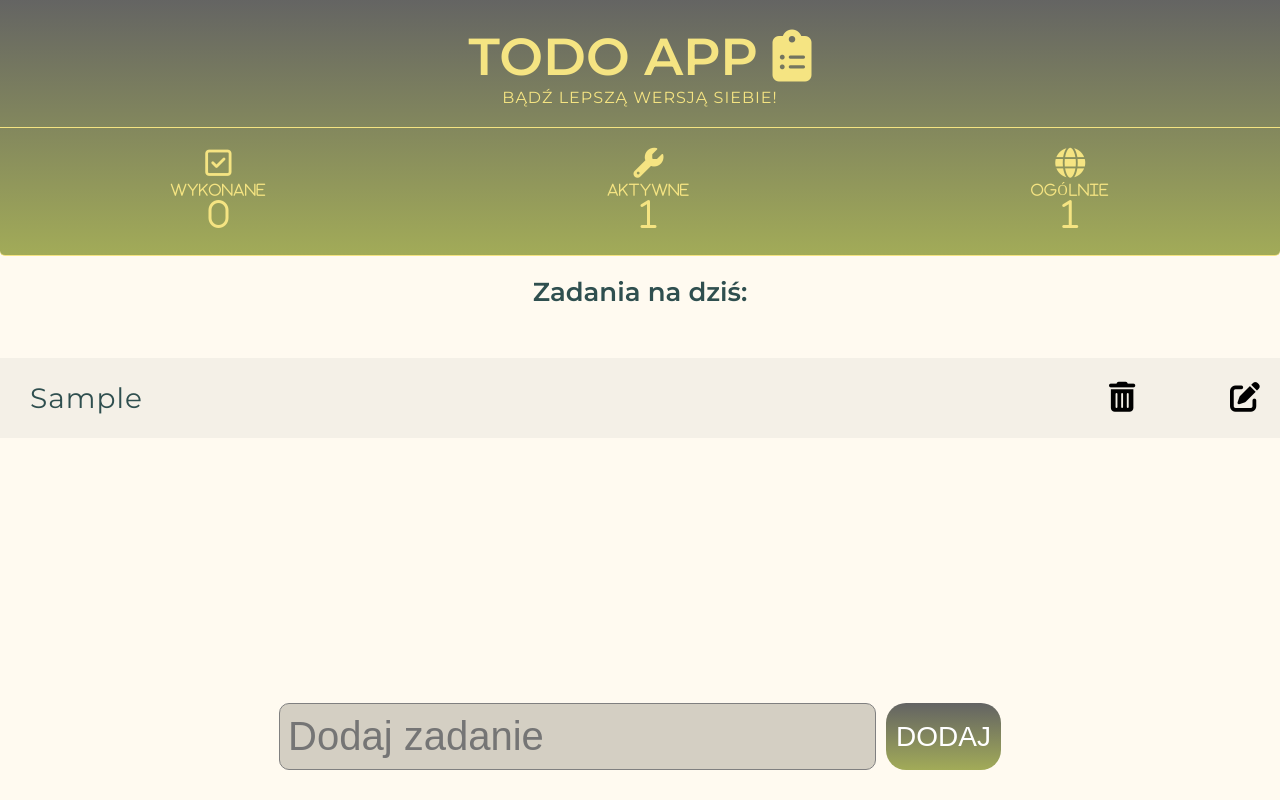
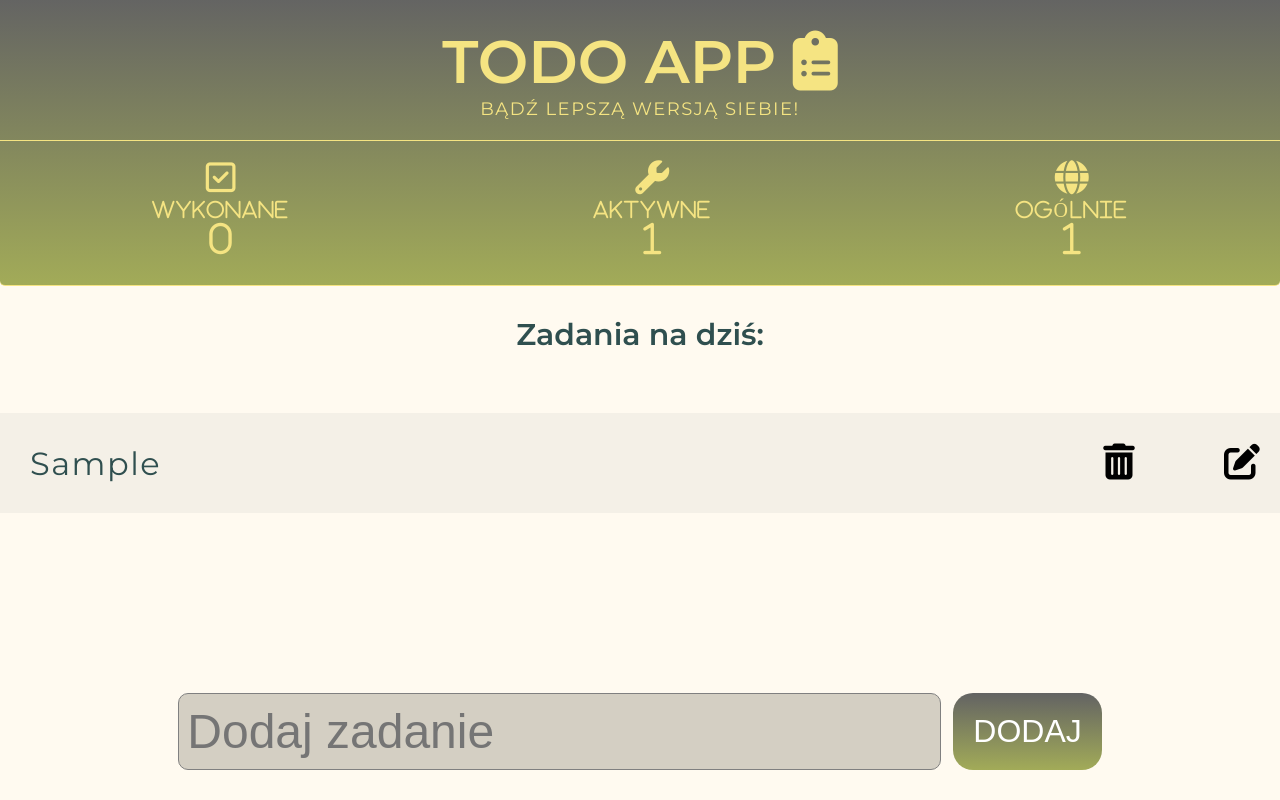
Before and after one commit to planetoida90210/To-Do-App, a React (Create React App) app: page / in a window 1280 px wide. Both pictures are taken after typing "Sample" into the empty fields and a click on the button "DODAJ". Built offline with nearby package versions, Linux system fonts and the light colour scheme.

Commit message:
adding css to ipad pro resolution

```diff
--- a/src/App.css
+++ b/src/App.css
@@ -304,9 +304,81 @@ body {
   /* adding button */
 
   .app-form-button {
-    border-radius: 20px;
     font-size: 28px;
     padding: 10px;
-    margin-left: 10px;
   }
 }
+@media screen and (min-width: 1024px) {
+  /* header */
+  .main-header {
+    padding: 30px 0 260px;
+    font-size: 30px;
+  }
+  .main-quote {
+    font-size: 18px;
+    letter-spacing: 1.5px;
+  }
+  .main-task-counter {
+    padding-top: 20px;
+    font-size: 34px;
+  }
+  .single-task-counter {
+    font-size: 20px;
+    letter-spacing: 1.5px;
+  }
+  .single-task-number {
+    padding-top: 1px;
+    font-size: 36px;
+  }
+  /* app */
+
+  .app-date {
+    padding-top: 30px;
+    font-size: 30px;
+  }
+  /* tasks */
+  .app-todos-container {
+    margin-top: 60px;
+  }
+
+  .app-task-container {
+    padding: 50px 0;
+  }
+  .app-btn-action {
+    font-size: 36px;
+  }
+  .app-task,
+  .app-task-completed {
+    font-size: 32px;
+    letter-spacing: 1.5px;
+  }
+
+  /* editing created task input */
+
+  .app-task-edit {
+    height: 100px;
+  }
+
+  .app-task-edit-input {
+    font-size: 30px;
+    letter-spacing: 1.5px;
+  }
+
+  .app-task-edit-button {
+    font-size: 34px;
+  }
+
+  /* creating task input */
+
+  .app-form-input {
+    font-size: 48px;
+    padding: 10px 135px 10px 5px;
+  }
+
+  /* adding button */
+
+  .app-form-button {
+    font-size: 32px;
+    padding: 20px;
+  }
+}
```
